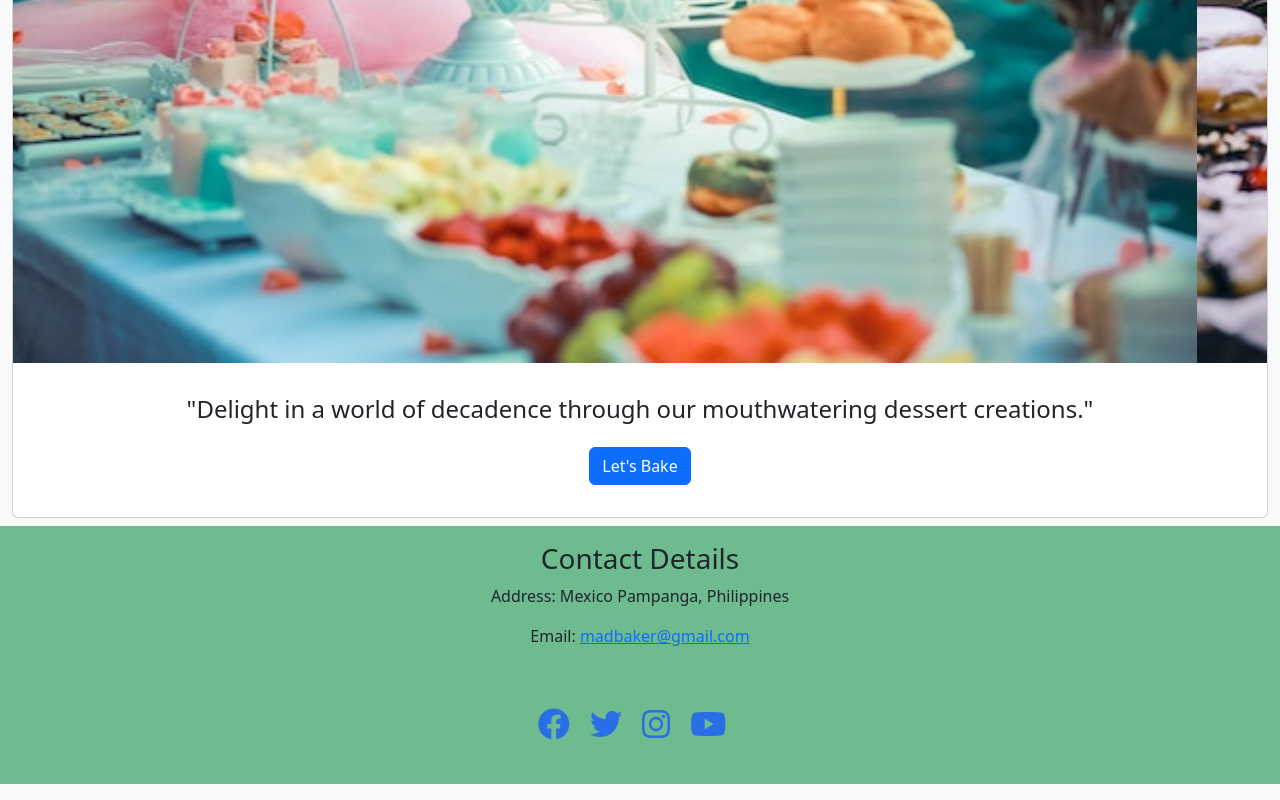
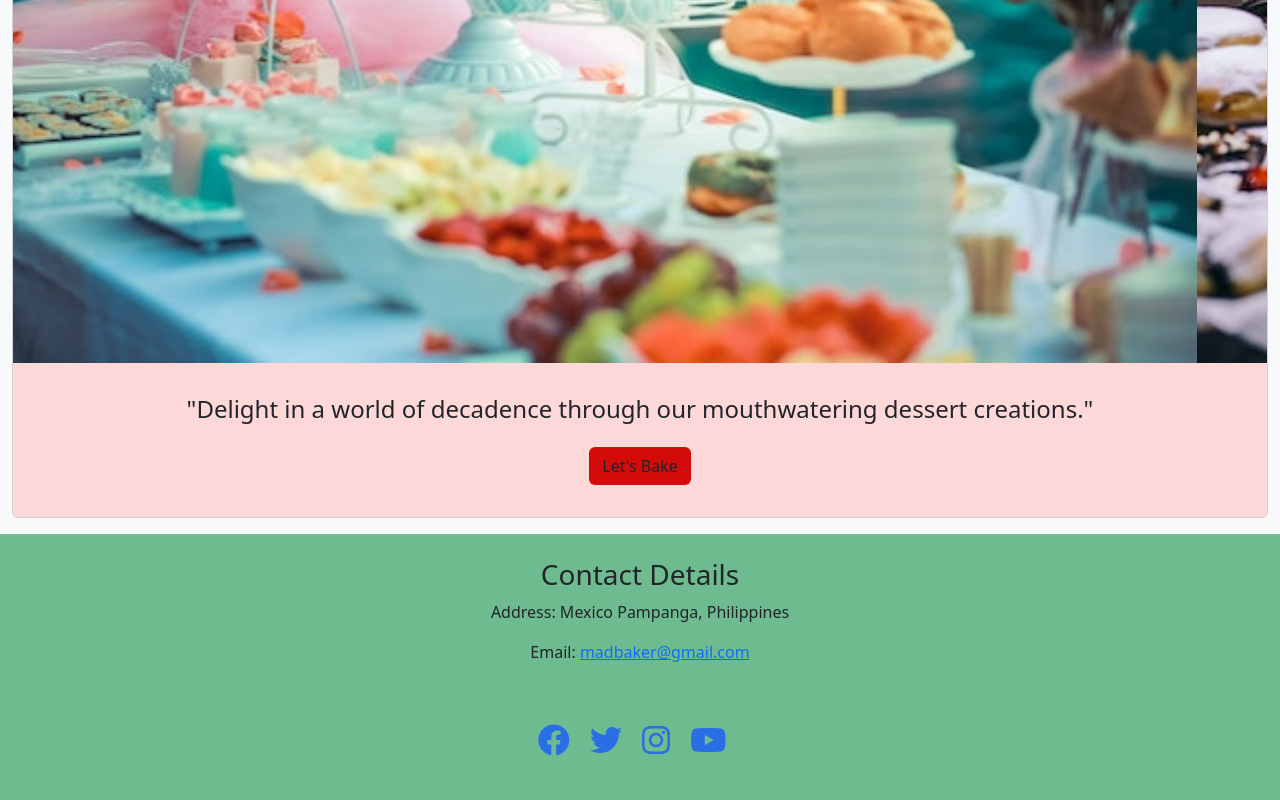
Before and after one commit to AlvinQuizon/Mad-Baker, a plain HTML site: page index.html in a window 1280 px wide. Shown: the part 577-1377 px from the top of the page. Drawn offline with nearby package versions, Linux system fonts and the light colour scheme.

Commit message:
added bg on home css for the carousel and btn bg-color, adjust margin and padding, header, body and footer

```diff
--- a/home.css
+++ b/home.css
@@ -26,6 +26,14 @@ main {
     padding: 0;
 }
 
+.car-bg {
+  background: #FDD8D8;
+}
+
+.btn-color {
+  background: #D50B0B;
+}
+
 footer {
     background-color: #6DBB8F;
 }
--- a/index.html
+++ b/index.html
@@ -7,9 +7,7 @@
   <link href="https://cdn.jsdelivr.net/npm/bootstrap@5.2.3/dist/css/bootstrap.min.css" rel="stylesheet" integrity="sha384-rbsA2VBKQhggwzxH7pPCaAqO46MgnOM80zW1RWuH61DGLwZJEdK2Kadq2F9CUG65" crossorigin="anonymous">
   <link rel="stylesheet" href="home.css">
   <link rel="stylesheet" href="https://cdnjs.cloudflare.com/ajax/libs/font-awesome/6.4.0/css/all.min.css" integrity="sha512-iecdLmaskl7CVkqkXNQ/ZH/XLlvWZOJyj7Yy7tcenmpD1ypASozpmT/E0iPtmFIB46ZmdtAc9eNBvH0H/ZpiBw==" crossorigin="anonymous" referrerpolicy="no-referrer" />
-
 </head>
-
 
 <body class="bg-light">
     <header>
@@ -62,10 +60,10 @@
     <main>
       <section>
         <article>
-          <div class="container-fluid mt-3 column d-flex flex-column align-items-center">
+          <div class="container-fluid pt-3 pb-3 column d-flex flex-column align-items-center">
             <div class="col-12 col-sm-12">
               <div class="card">
-                <div id="alqui" class="carousel slide h-25 d-inline-block col-lg" data-bs-ride="carousel">
+                <div id="alqui" class="carousel slide h-25 d-inline-block col-lg car-bg" data-bs-ride="carousel">
                   <div class="carousel-inner rounded-top">
                     <div class="carousel-item active">
                       <img src="index main photos/carousel.jpg" class="d-block w-100 car-size" alt="carousel">
@@ -90,7 +88,7 @@
                     </div>
                     <div class="card-body container mt-3 d-flex flex-column align-items-center">
                       <h4>"Delight in a world of decadence through our mouthwatering dessert creations."</h4>
-                      <p><a href="recipes.html" class="btn mt-3 btn-primary">Let's Bake</a></p>
+                      <p><a href="recipes.html" class="btn mt-3 btn-color">Let's Bake</a></p>
                     </div>
                 </div>
             </div>
@@ -100,7 +98,7 @@
     </main>
 
     <footer>
-      <div class="container column mt-2 d-flex flex-column justify-content-center align-items-center">
+      <div class="container column pt-2 d-flex flex-column justify-content-center align-items-center">
           <h3 class="text-dark mt-3">Contact Details</h3>
           <p>Address: Mexico Pampanga, Philippines</p>
           <p>Email: <a href="#">madbaker@gmail.com</a></p>
```
